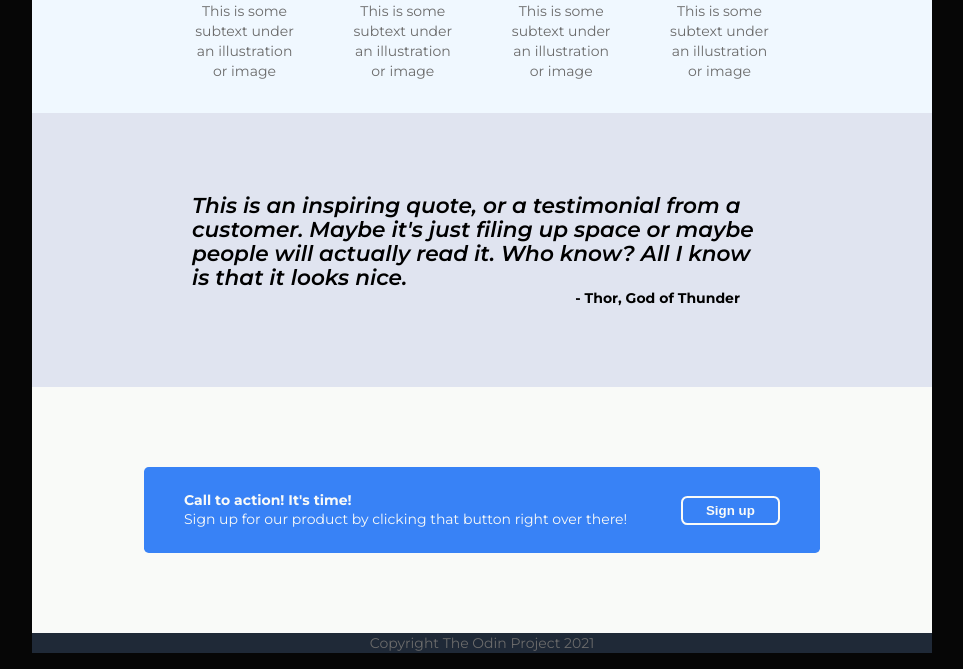
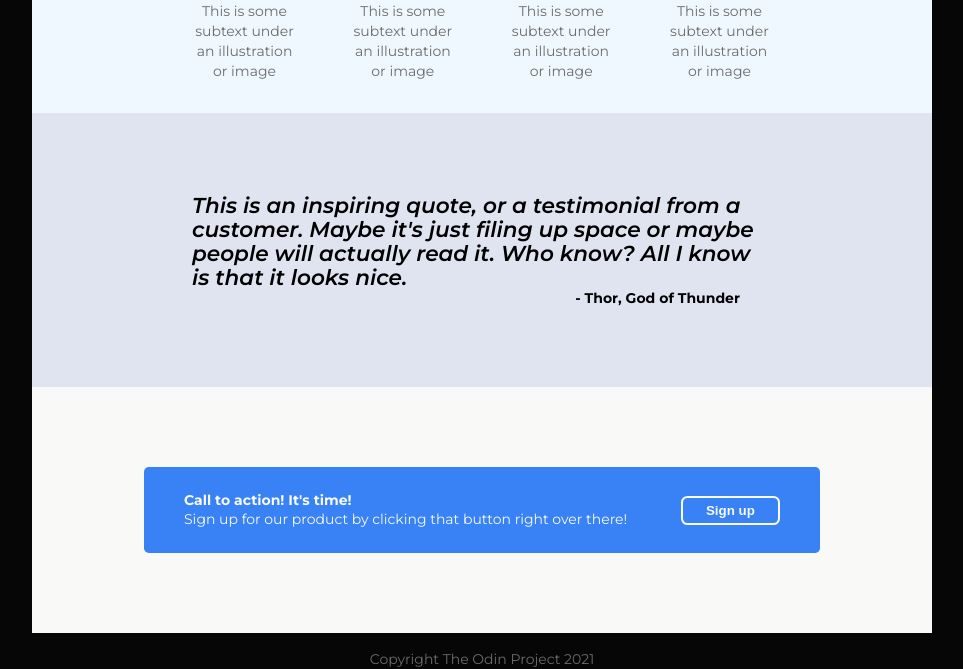
Before and after one commit to panos20056/product-landing-page, a plain HTML site: page index.html in a window 1280 px wide. Shown: the part 511-1180 px from the top of the page, without its empty margins (158-1121 px from the left). Drawn offline with Linux system fonts and the light colour scheme.

Commit message:
Fix footer

```diff
--- a/styles.css
+++ b/styles.css
@@ -201,10 +201,10 @@ blockquote {
 }
 
 footer {
-    background-color: var(--dark-color);
     color: var(--text-color01);
     text-align: center;
     width: 100%;
     max-width: 900px;
     margin-inline: auto;
+    margin-top: 1rem;
 }
```
